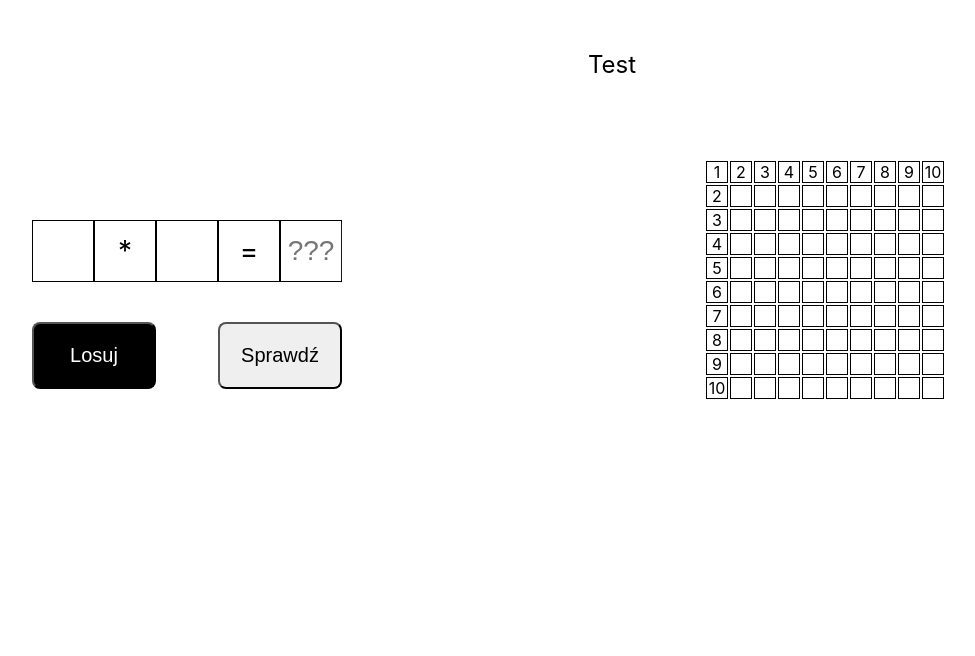
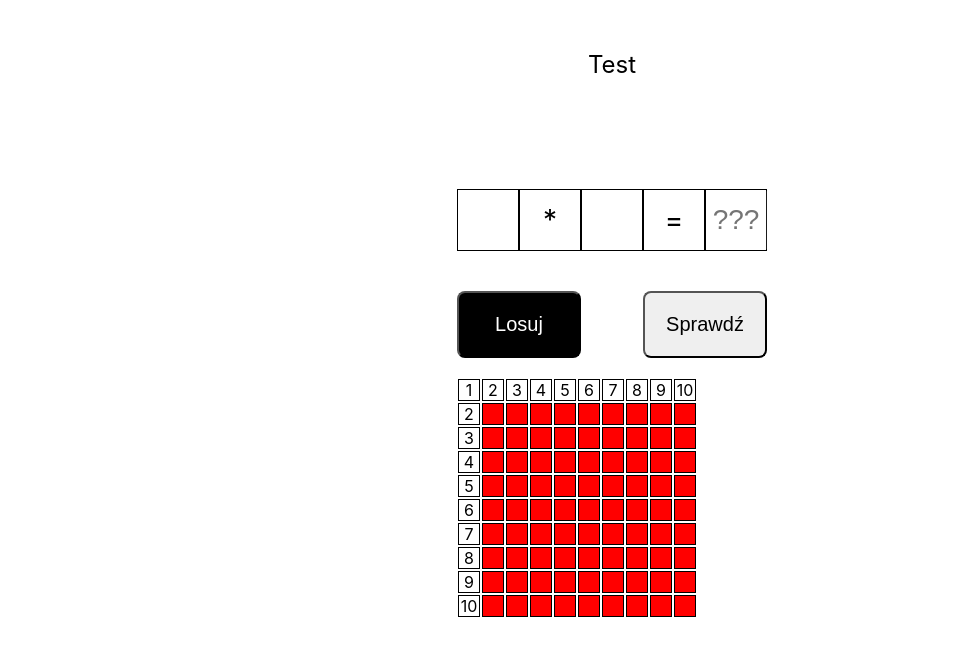
Before and after one commit to DawidWebb/multiplication-app, a React (Create React App) app: page / in a window 1280 px wide. Shown: the top 656 px of the page, without its empty margins (28-1003 px from the left). Built offline with nearby package versions, Linux system fonts and the light colour scheme.

Commit message:
change components dependencies

```diff
--- a/src/components/App.js
+++ b/src/components/App.js
@@ -1,6 +1,5 @@
 import React, { Component } from "react";
 import "./App.css";
-import StartViev from "./StartViev";
 import Multi from "./Multi";
 
 class App extends Component {
@@ -12,16 +11,13 @@ class App extends Component {
     this.setState({
       appValue: sumOfMulti,
     });
-    this.newDiv();
   };
-  newDiv = () => {};
 
   render() {
     return (
       <div className="App">
         <div className="name">Test</div>
         <Multi changeValue={this.changeValue} />
-        <StartViev appValue={this.state.appValue} newDiv={this.newDiv} />
       </div>
     );
   }
--- a/src/components/Multi.js
+++ b/src/components/Multi.js
@@ -2,10 +2,12 @@ import React, { Component } from "react";
 
 import "./Multi.css";
 import Data from "./Data";
+import Viev from "./Viev";
 class Multi extends Component {
   state = {
     value: "",
     numbers: [],
+    active: false,
   };
   handleDraw = () => {
     let numbers = [...this.state.numbers];
@@ -28,10 +30,17 @@ class Multi extends Component {
     let sumOfMulti = this.state.numbers[0] * this.state.numbers[1];
     if (this.state.value * 1 === sumOfMulti) {
       this.props.changeValue(sumOfMulti);
+      this.changeViev();
     } else {
       return console.log("LOSE");
     }
   };
+  changeViev = () => {
+    this.setState({
+      active: true,
+    });
+  };
+
   render() {
     return (
       <div className="Multi">
@@ -42,6 +51,7 @@ class Multi extends Component {
           change={this.handleChange}
           check={this.handleCheck}
         />
+        <Viev active={this.state.active} />
       </div>
     );
   }
--- a/src/components/Start.css
+++ b/src/components/Start.css
@@ -3,6 +3,7 @@
   grid-template-columns: 20px 220px;
   grid-template-rows: 20px 220px;
   gap: 4px;
+  margin-top: 20px;
 }
 .row {
   grid-column: 1/-1;
--- a/src/components/StartViev.js
+++ b/src/components/Viev.js
@@ -107,10 +107,10 @@ const numbersTotal = [
   { id: 80, name: 90 },
   { id: 81, name: 100 },
 ];
-class StartViev extends Component {
-  state = {
-    value: [],
-  };
+
+class Viev extends Component {
+  state = {};
+
   render() {
     return (
       <div className="StartViev">
@@ -127,12 +127,17 @@ class StartViev extends Component {
 
         <div className="calculationViev">
           {numbersTotal.map((number) => {
-            return <div key={number.id} name={number.name}></div>;
+            return (
+              <div
+                key={number.id}
+                name={number.name}
+                style={{ backgroundColor: "red" }}
+              ></div>
+            );
           })}
         </div>
       </div>
     );
   }
 }
-
-export default StartViev;
+export default Viev;
```
Also changed, not shown: 1 other file (tests, documents, lock files or other folders).
